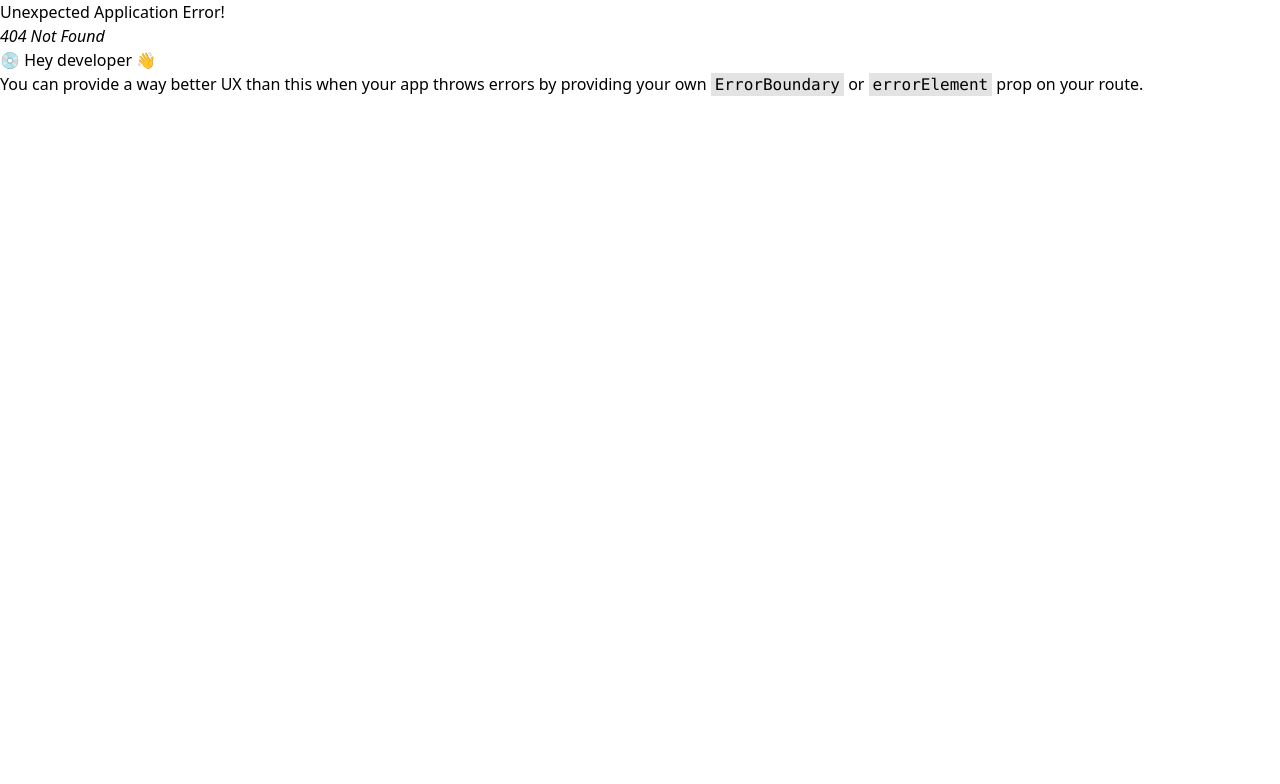
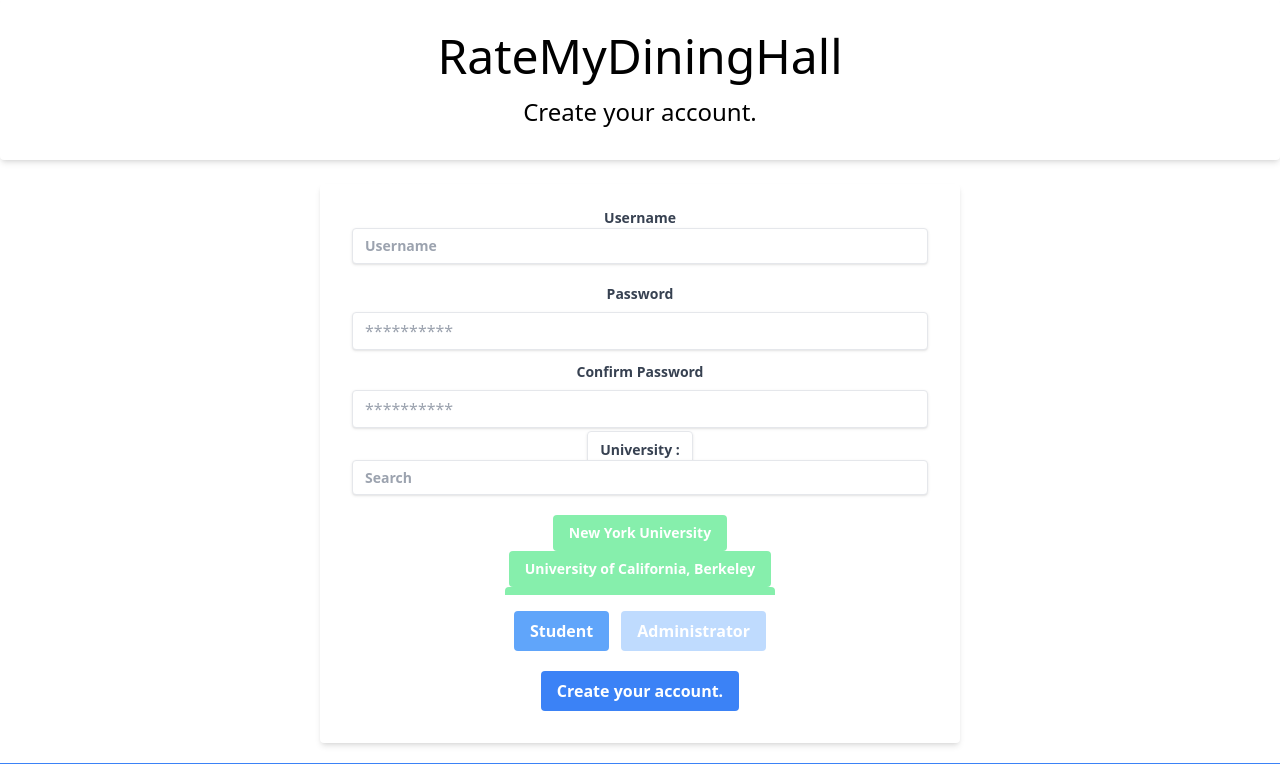
Before and after one commit to peternav2/SWE-Project, a React (Vite) app: page /createaccount in a window 1280 px wide. Before the commit this address had no page. Shown: the top 784 px of the page. Built offline with nearby package versions, Linux system fonts and the light colour scheme.

Commit message:
form done

```diff
--- a/src/UniversityList.tsx
+++ b/src/UniversityList.tsx
@@ -38,6 +38,7 @@ function Search(props:any) {
 
     const [searchField, setSearchField] = useState({
       field: "",
+      clicked_field:""
     });
 
     const handleChange = (event:any) => {
@@ -45,10 +46,15 @@ function Search(props:any) {
         ...searchField,
         [event.target.id]: event.target.value,
       });
-      props.change(event.target.value)
+
     };
 
-    const filteredData = props.details.filter((university:any) => university.name.includes(searchField.field));
+    const handleClick = (event:any) => {
+      setSearchField({...searchField, ['clicked_field']: event.target.value})
+      props.change(event.target.value)
+    }
+
+    const filteredData = props.details.filter((university:any) => university.name.toLowerCase().includes(searchField.field.toLowerCase()));
 
     function searchList(func:any) {
       return (
@@ -62,7 +68,9 @@ function Search(props:any) {
       <div>
       <div>
       <label className="block text-gray-700 text-sm font-bold mb-2" htmlFor="username">
-          University
+          <label className= "shadow appearance-none border border-black-500 rounded w-full py-2 px-3 text-gray-700 mb-3 leading-tight focus:outline-none focus:shadow-outline">
+          University : {searchField.clicked_field}
+          </label>
           <input
             type = "search"
             placeholder = "Search"
@@ -73,7 +81,7 @@ function Search(props:any) {
           />
       </label>
       </div>
-      {searchList(handleChange)}
+      {searchList(handleClick)}
       </div>
     )
     }
--- a/src/components/CreateAccount.tsx
+++ b/src/components/CreateAccount.tsx
@@ -1,5 +1,5 @@
 import React from 'react'
-import Search from './UniversityList'
+import Search from '../UniversityList'
 
 interface University {
   name: string;
@@ -55,7 +55,7 @@ const CreateAccount = () => {
 
   let confirm_errors = ["", "Password does not match."]
 
-  let university_error = ["", "Invalid university."]
+  let university_error = ["", "Please enter your university."]
 
   function checkUser(username:string){
     let code = 0
@@ -68,7 +68,7 @@ const CreateAccount = () => {
     else if(filterString(username) == false){
       code = 3
     }
-    else if(false){
+    else if(false){ //User already exists.
       code = 4
     }
     setValidity({...validity, ['user_error_code']:code})
@@ -119,7 +119,7 @@ const CreateAccount = () => {
 
   function formatSubmit(){
     if(validity.password_error_code != 0 || validity.user_error_code != 0){
-      return("bg-transparent hover:bg-red-500 text-red-700 font-semibold hover:text-white py-2 px-4 border border-red-500 hover:border-transparent rounded")
+      return("bg-red-500 text-white font-bold py-2 px-4 border border-transparent rounded")
     }
     else{
       return("bg-blue-500 hover:bg-blue-700 text-white font-bold py-2 px-4 rounded focus:outline-none focus:shadow-outline")
@@ -142,8 +142,9 @@ const CreateAccount = () => {
     }
   }
 
-  const handleUniveristySwitch = (university: string) => {
+  const handleUniversitySwitch = (university: string) => {
     setForm({...form, ['universityName']:university})
+    checkUniversity(university);
   }
 
   const handleSubmit = (event : any) => {
@@ -158,6 +159,35 @@ const CreateAccount = () => {
     }
     event.preventDefault();
   };
+
+  const handleToggle = (event: any) => {
+    let bool = true
+    if(event.target.value != "Student"){
+      bool = false
+    }
+    setForm({...form, ['isStudent']: bool})
+  }
+
+  function UserButton(props:any){
+    let classStyle = ""
+    if(props.isClicked){
+       classStyle = "bg-blue-400 hover:bg-blue-500 text-white font-bold py-2 px-4 rounded focus:outline-none focus:shadow-outline"
+    }
+    else{
+      classStyle = "bg-blue-200 hover:bg-blue-300 text-white font-bold py-2 px-4 rounded focus:outline-none focus:shadow-outline"
+    }
+
+    return(
+        <button
+        type="button"
+        className={classStyle}
+        value={props.title}
+        onClick={handleToggle}
+        id="userButton">
+          {props.title}
+        </button>
+    )
+  }
 
   function checkSubmit(){
     if(validity.user_error_code == 0 &&
@@ -225,7 +255,13 @@ const CreateAccount = () => {
           </div>
 
           <div className="block text-gray-700 text-sm font-bold mb-2">
-            <Search details = {uniList.universities} change = {handleUniveristySwitch}/>
+            <Search details = {uniList.universities} change = {handleUniversitySwitch}/>
+            <p className ="text-red-500 text-xs italic">{university_error[validity.university_error_code]}</p>
+          </div>
+
+          <div className="mt-4 items-center justify-between space-x-3">
+              <UserButton title = "Student" isClicked = {form.isStudent}></UserButton>
+              <UserButton title = "Administrator" isClicked = {!form.isStudent}></UserButton>
           </div>
 
           <div className="mt-5 items-center justify-between">
--- a/src/routes/Login.tsx
+++ b/src/routes/Login.tsx
@@ -141,9 +141,7 @@ function Login() {
             <button type="submit" className={formatSubmit()}>
               Sign In
             </button>
-            <button type="submit" className="bg-blue-500 hover:bg-blue-700 text-white font-bold py-2 px-4 rounded focus:outline-none focus:shadow-outline">
-              Create an account.
-            </button>
+            <Link className = "bg-blue-500 hover:bg-blue-700 text-white font-bold py-2 px-4 rounded focus:outline-none focus:shadow-outline" to={`CreateAccount`}> Create an account.</Link>
             <Link to={`renderuser`}> click here to render user  {usertest?.username}</Link>
             <Link to={`dininghall/64017e219190c2ab80014493/64095e3482173f9ad243956b/Test Dining Hall`}> </Link>
           </div>
--- a/src/services/router.tsx
+++ b/src/services/router.tsx
@@ -4,6 +4,7 @@ import App from '../App'
 
 import '../index.css'
 import RenderUser from '../routes/RenderUser'
+import CreateAccount from '../components/CreateAccount'
 import StudentDiningHallHome, {
     loader as diningHallHomeLoader,
 } from "../routes/studentDiningHallHome";
@@ -45,6 +46,10 @@ export const router = createBrowserRouter([
                 path: '/student/day/event/:diningHallId/:month/:day/:year',
                 element: <StudentEventForDay />,
                 //insert loader here for event datad
+            },
+            {
+                path: "createaccount",
+                element: <CreateAccount />
             }
         ]
     }
```
